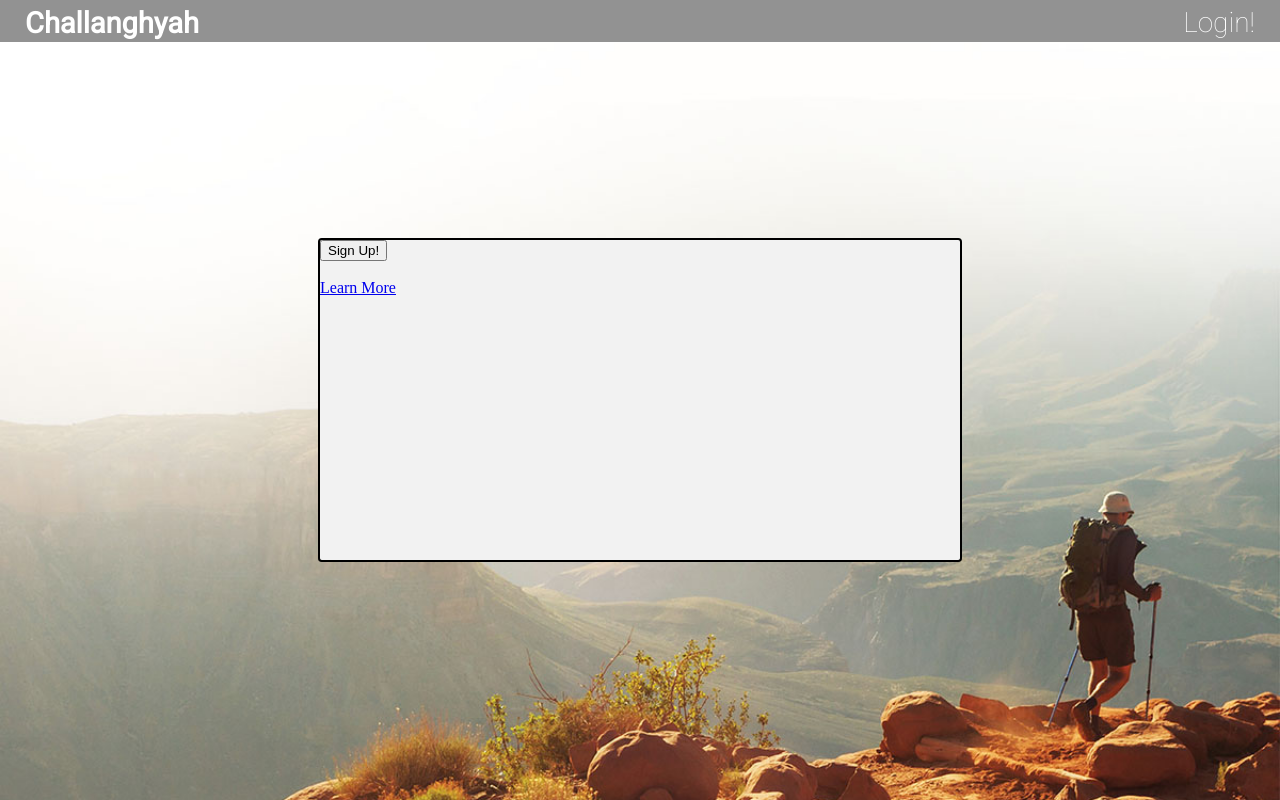
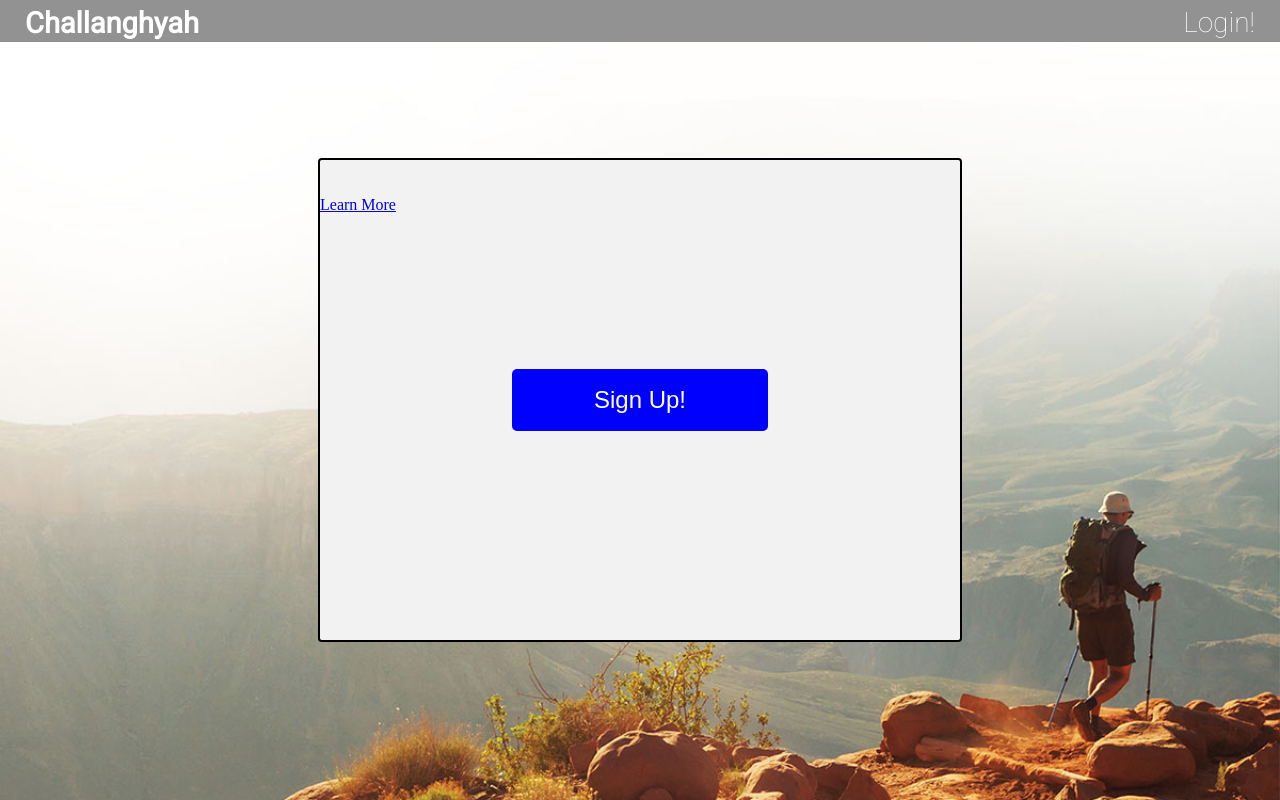
Before and after one commit to CordCodes/Challanghyah, a PHP site: page / in a window 1280 px wide. Run offline with PHP 8.4, Linux system fonts and the light colour scheme.

Commit message:
Styled the button on the homepage to look readable.

```diff
--- a/site/css/homemain.css
+++ b/site/css/homemain.css
@@ -1,6 +1,6 @@
 .main{
   width: 50%;
-  height: 40%;
+  height: 60%;
   background-color: #f2f2f2;
 
   border-radius: 3.8px;
@@ -16,3 +16,25 @@
 
   margin: auto;
 }
+.main button{
+  width: 40%;
+  height: 13%;
+
+  position: absolute;
+
+  top: 0;
+  bottom: 0;
+  left: 0;
+  right: 0;
+
+  margin: auto;
+
+  border-radius: 5px;
+  border-width: 0;
+
+  line-height: 60%;
+  font-size: 150%;
+  color: white;
+
+  background-color: blue;
+}
```
